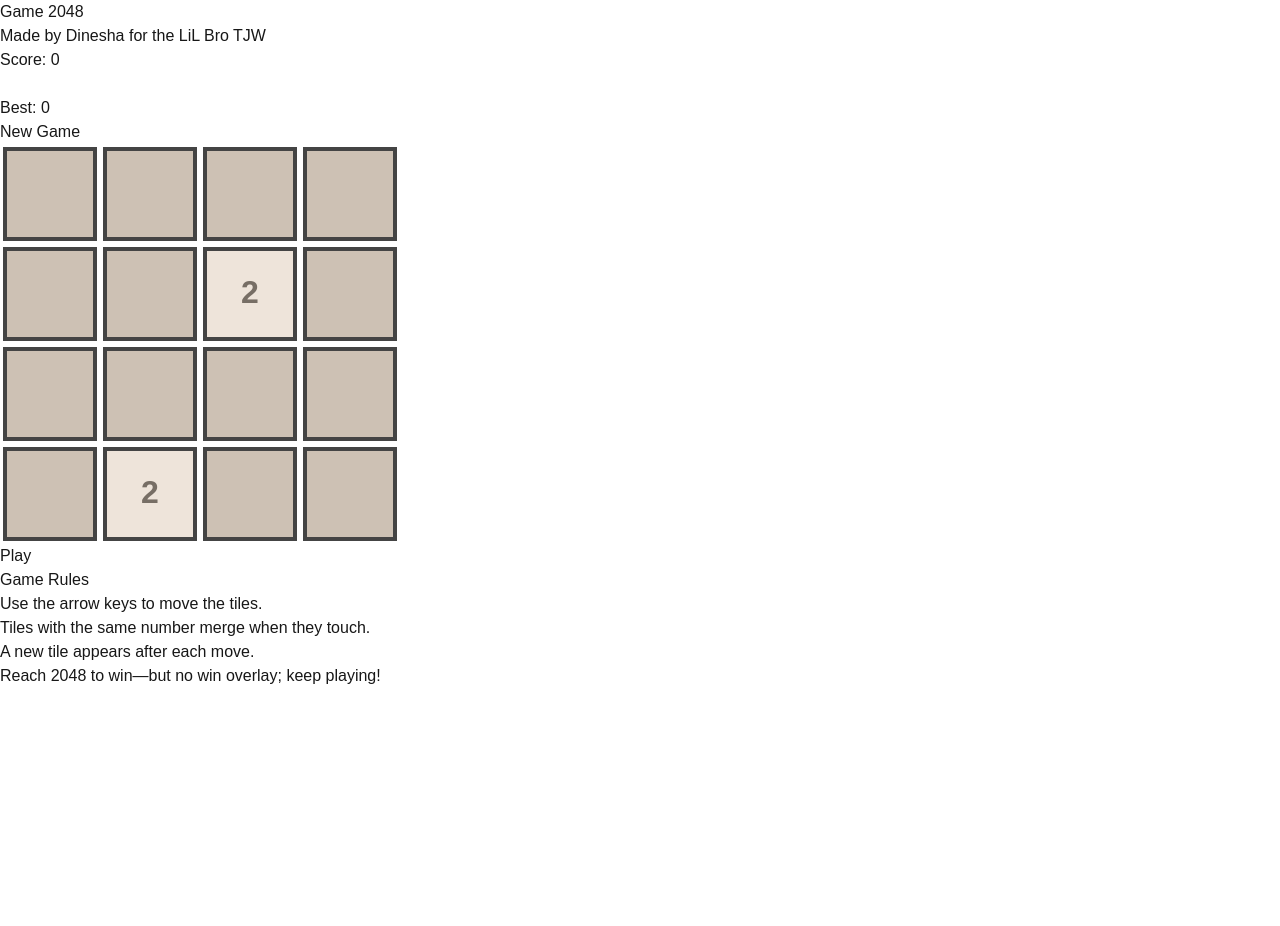
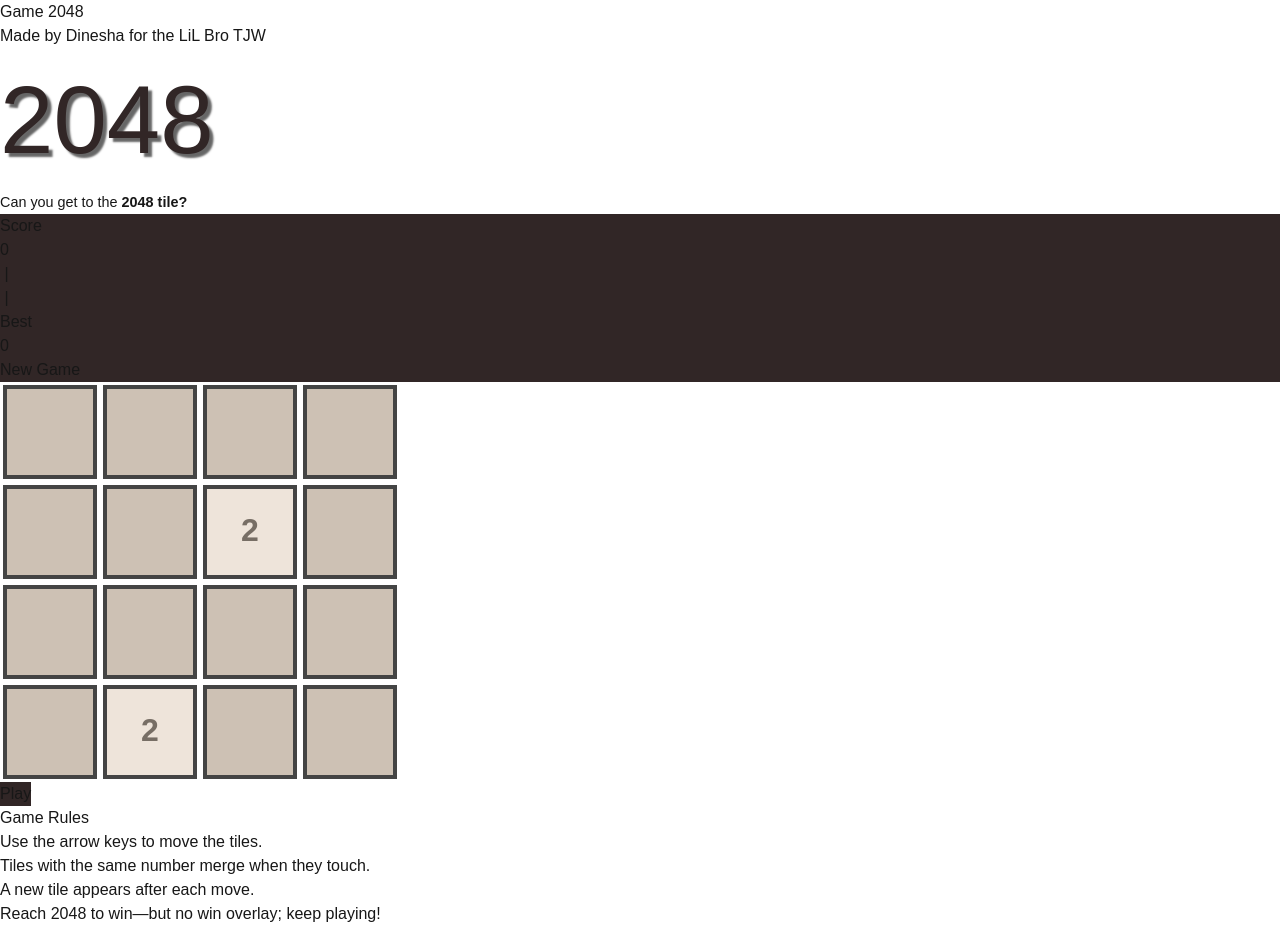
Before and after one commit to DineshaS14/my-2048-app, a Next.js app: page /game2048 in a window 1280 px wide. Before the commit the page ends 800 px from the top, so only its background shows below. Built offline with nearby package versions, Linux system fonts and the light colour scheme.

Commit message:
have a pretty good design and the game logic ready to go

```diff
--- a/components/Game2048.tsx
+++ b/components/Game2048.tsx
@@ -1,37 +1,47 @@
-'use client';
-import React, { useEffect, useRef, useState, useCallback } from 'react';
+"use client";
 
+import React, { useEffect, useRef, useState, useCallback } from "react";
+
+// ------------------------------
+// Constants and Helper Functions
+// ------------------------------
+
+// Grid size (4x4 board for 2048)
 const GRID_SIZE = 4;
-const TILE_SIZE = 100; // pixels per tile
+// Size of each tile in pixels
+const TILE_SIZE = 100;
+// Canvas size (width and height)
 const CANVAS_SIZE = GRID_SIZE * TILE_SIZE;
 
-//
-// Color mapping for each tile value
-//
+/**
+ * Returns the background and text colors for a given tile value.
+ * If the tile is empty (value 0), returns the color for empty cells.
+ */
 const getTileColors = (value: number) => {
   const colors: { [key: number]: { background: string; text: string } } = {
-    2: { background: '#eee4da', text: '#776e65' },
-    4: { background: '#ede0c8', text: '#776e65' },
-    8: { background: '#f2b179', text: '#ffffff' },
-    16: { background: '#f59563', text: '#ffffff' },
-    32: { background: '#f67c5f', text: '#ffffff' },
-    64: { background: '#f65e3b', text: '#ffffff' },
-    128: { background: '#edcf72', text: '#ffffff' },
-    256: { background: '#edcc61', text: '#ffffff' },
-    512: { background: '#edc850', text: '#ffffff' },
-    1024: { background: '#edc53f', text: '#ffffff' },
-    2048: { background: '#edc22e', text: '#ffffff' },
+    2: { background: "#eee4da", text: "#776e65" },
+    4: { background: "#ede0c8", text: "#776e65" },
+    8: { background: "#f2b179", text: "#ffffff" },
+    16: { background: "#f59563", text: "#ffffff" },
+    32: { background: "#f67c5f", text: "#ffffff" },
+    64: { background: "#f65e3b", text: "#ffffff" },
+    128: { background: "#edcf72", text: "#ffffff" },
+    256: { background: "#edcc61", text: "#ffffff" },
+    512: { background: "#edc850", text: "#ffffff" },
+    1024: { background: "#edc53f", text: "#ffffff" },
+    2048: { background: "#edc22e", text: "#ffffff" },
   };
-  // For empty cells:
+  // Color for empty cells:
   if (value === 0) {
-    return { background: '#cdc1b4', text: '#776e65' };
+    return { background: "#cdc1b4", text: "#776e65" };
   }
-  return colors[value] || { background: '#3c3a32', text: '#ffffff' };
+  return colors[value] || { background: "#3c3a32", text: "#ffffff" };
 };
 
-//
-// Game logic functions
-//
+/**
+ * Creates and returns an initial board with all cells set to 0,
+ * then adds two random tiles (2 or 4) to the board.
+ */
 const getInitialBoard = (): number[][] => {
   const board: number[][] = Array.from({ length: GRID_SIZE }, () =>
     Array(GRID_SIZE).fill(0)
@@ -39,6 +49,10 @@ const getInitialBoard = (): number[][] => {
   return addRandomTile(addRandomTile(board));
 };
 
+/**
+ * Adds a random tile (2 or 4) in one of the empty cells on the board.
+ * Returns a deep copy of the board after modification.
+ */
 const addRandomTile = (board: number[][]): number[][] => {
   const emptyCells: { x: number; y: number }[] = [];
   board.forEach((row, i) =>
@@ -47,12 +61,16 @@ const addRandomTile = (board: number[][]): number[][] => {
     })
   );
   if (emptyCells.length === 0) return board;
-  const { x, y } = emptyCells[Math.floor(Math.random() * emptyCells.length)];
+  const { x, y } =
+    emptyCells[Math.floor(Math.random() * emptyCells.length)];
   board[x][y] = Math.random() < 0.9 ? 2 : 4;
-  // Return a deep copy of the board.
+  // Return a deep copy to ensure state updates occur
   return board.map((row) => [...row]);
 };
 
+/**
+ * Checks whether two 2D arrays (boards) are equal.
+ */
 const arraysEqual = (a: number[][], b: number[][]): boolean => {
   for (let i = 0; i < a.length; i++) {
     for (let j = 0; j < a[i].length; j++) {
@@ -62,9 +80,16 @@ const arraysEqual = (a: number[][], b: number[][]): boolean => {
   return true;
 };
 
+/**
+ * Transposes a 2D array.
+ */
 const transpose = (board: number[][]): number[][] =>
   board[0].map((_, i) => board.map((row) => row[i]));
 
+/**
+ * Moves and merges a single row to the left.
+ * Returns the new row and the score obtained from merging tiles.
+ */
 const moveRowLeft = (row: number[]): { newRow: number[]; score: number } => {
   let newRow = row.filter((val) => val !== 0);
   let score = 0;
@@ -77,13 +102,20 @@ const moveRowLeft = (row: number[]): { newRow: number[]; score: number } => {
     }
   }
   newRow = newRow.filter((val) => val !== 0);
+  // Pad the row with zeros to maintain the grid size
   while (newRow.length < GRID_SIZE) {
     newRow.push(0);
   }
   return { newRow, score };
 };
 
-const moveLeft = (board: number[][]): { newBoard: number[][]; totalScore: number } => {
+/**
+ * Moves the entire board to the left.
+ * Returns the new board and the total score obtained.
+ */
+const moveLeft = (
+  board: number[][]
+): { newBoard: number[][]; totalScore: number } => {
   let newBoard: number[][] = [];
   let totalScore = 0;
   for (let i = 0; i < board.length; i++) {
@@ -94,7 +126,12 @@ const moveLeft = (board: number[][]): { newBoard: number[][]; totalScore: number
   return { newBoard, totalScore };
 };
 
-const moveRight = (board: number[][]): { newBoard: number[][]; totalScore: number } => {
+/**
+ * Moves the board to the right.
+ */
+const moveRight = (
+  board: number[][]
+): { newBoard: number[][]; totalScore: number } => {
   let newBoard: number[][] = [];
   let totalScore = 0;
   for (let i = 0; i < board.length; i++) {
@@ -106,24 +143,39 @@ const moveRight = (board: number[][]): { newBoard: number[][]; totalScore: numbe
   return { newBoard, totalScore };
 };
 
-const moveUp = (board: number[][]): { newBoard: number[][]; totalScore: number } => {
+/**
+ * Moves the board upward.
+ */
+const moveUp = (
+  board: number[][]
+): { newBoard: number[][]; totalScore: number } => {
   const transposed = transpose(board);
   const { newBoard: moved, totalScore } = moveLeft(transposed);
   return { newBoard: transpose(moved), totalScore };
 };
 
-const moveDown = (board: number[][]): { newBoard: number[][]; totalScore: number } => {
+/**
+ * Moves the board downward.
+ */
+const moveDown = (
+  board: number[][]
+): { newBoard: number[][]; totalScore: number } => {
   const transposed = transpose(board);
   const { newBoard: moved, totalScore } = moveRight(transposed);
   return { newBoard: transpose(moved), totalScore };
 };
 
+/**
+ * Checks if the game is over by verifying that no moves are possible.
+ */
 const isGameOver = (board: number[][]): boolean => {
+  // If there is any empty cell, the game is not over
   for (let i = 0; i < GRID_SIZE; i++) {
     for (let j = 0; j < GRID_SIZE; j++) {
       if (board[i][j] === 0) return false;
     }
   }
+  // Check for adjacent tiles that can be merged
   for (let i = 0; i < GRID_SIZE; i++) {
     for (let j = 0; j < GRID_SIZE; j++) {
       if (j < GRID_SIZE - 1 && board[i][j] === board[i][j + 1]) return false;
@@ -133,28 +185,39 @@ const isGameOver = (board: number[][]): boolean => {
   return true;
 };
 
-//
-// Canvas game component with an attractive background and overlays on canvas
-//
+// ------------------------------
+// CanvasGame Component
+// ------------------------------
+
+/**
+ * Main component that renders the 2048 game using an HTML canvas.
+ * It includes the game board, scoreboard, control buttons, and overlays.
+ */
 const CanvasGame: React.FC = () => {
+  // Reference to the canvas element
   const canvasRef = useRef<HTMLCanvasElement>(null);
+
+  // Game state variables
   const [gameStarted, setGameStarted] = useState<boolean>(false);
   const [board, setBoard] = useState<number[][]>(getInitialBoard());
   const [score, setScore] = useState<number>(0);
   const [bestScore, setBestScore] = useState<number>(0);
   const [gameOver, setGameOver] = useState<boolean>(false);
 
-  // Draw the board on the canvas
+  /**
+   * Draws the board on the canvas.
+   * Loops over each cell to draw the tile background, border, and number.
+   */
   const drawBoard = useCallback(() => {
     const canvas = canvasRef.current;
     if (!canvas) return;
-    const ctx = canvas.getContext('2d');
+    const ctx = canvas.getContext("2d");
     if (!ctx) return;
 
-    // Clear the canvas
+    // Clear the entire canvas
     ctx.clearRect(0, 0, CANVAS_SIZE, CANVAS_SIZE);
 
-    // Loop through the board and draw each tile
+    // Loop through the grid and draw each tile
     for (let i = 0; i < GRID_SIZE; i++) {
       for (let j = 0; j < GRID_SIZE; j++) {
         const value = board[i][j];
@@ -166,28 +229,32 @@ const CanvasGame: React.FC = () => {
         ctx.fillStyle = background;
         ctx.fillRect(x + 5, y + 5, TILE_SIZE - 10, TILE_SIZE - 10);
 
-        // Draw a thicker, darker gray border around each tile
+        // Draw a thick border around the tile
         ctx.lineWidth = 4;
-        ctx.strokeStyle = '#444444';
+        ctx.strokeStyle = "#444444";
         ctx.strokeRect(x + 5, y + 5, TILE_SIZE - 10, TILE_SIZE - 10);
 
-        // Draw the number if the tile is non-zero.
+        // If the tile is non-zero, draw its number in the center
         if (value !== 0) {
           ctx.fillStyle = text;
-          ctx.font = 'bold 32px Arial';
-          ctx.textAlign = 'center';
-          ctx.textBaseline = 'middle';
+          ctx.font = "bold 32px Arial";
+          ctx.textAlign = "center";
+          ctx.textBaseline = "middle";
           ctx.fillText(String(value), x + TILE_SIZE / 2, y + TILE_SIZE / 2);
         }
       }
     }
   }, [board]);
 
+  // Redraw the board every time it changes
   useEffect(() => {
     drawBoard();
   }, [board, drawBoard]);
 
-  // Handle keyboard input for moves
+  /**
+   * Handles moves based on a direction input ("up", "down", "left", "right").
+   * Updates the board, score, and checks for game over.
+   */
   const handleMove = (direction: string) => {
     if (gameOver) return;
 
@@ -196,16 +263,16 @@ const CanvasGame: React.FC = () => {
       | undefined = undefined;
 
     switch (direction) {
-      case 'up':
+      case "up":
         moveResult = moveUp(board);
         break;
-      case 'down':
+      case "down":
         moveResult = moveDown(board);
         break;
-      case 'left':
+      case "left":
         moveResult = moveLeft(board);
         break;
-      case 'right':
+      case "right":
         moveResult = moveRight(board);
         break;
       default:
@@ -214,6 +281,7 @@ const CanvasGame: React.FC = () => {
 
     if (moveResult) {
       const { newBoard, totalScore } = moveResult;
+      // Only update if the board has changed
       if (!arraysEqual(board, newBoard)) {
         const boardWithNewTile = addRandomTile(newBoard);
         const newScore = score + totalScore;
@@ -227,13 +295,17 @@ const CanvasGame: React.FC = () => {
     }
   };
 
+  /**
+   * Handles keydown events for arrow keys.
+   * Maps the arrow key events to corresponding move directions.
+   */
   const handleKeyDown = useCallback(
     (e: KeyboardEvent) => {
-      const moves: { [key in 'ArrowUp' | 'ArrowDown' | 'ArrowLeft' | 'ArrowRight']: string } = {
-        ArrowUp: 'up',
-        ArrowDown: 'down',
-        ArrowLeft: 'left',
-        ArrowRight: 'right',
+      const moves: { [key in "ArrowUp" | "ArrowDown" | "ArrowLeft" | "ArrowRight"]: string } = {
+        ArrowUp: "up",
+        ArrowDown: "down",
+        ArrowLeft: "left",
+        ArrowRight: "right",
       };
       if (moves[e.key as keyof typeof moves]) {
         e.preventDefault();
@@ -243,59 +315,119 @@ const CanvasGame: React.FC = () => {
     [board, score, gameOver]
   );
 
+  // Add the keydown event listener when the component mounts
   useEffect(() => {
-    window.addEventListener('keydown', handleKeyDown);
-    return () => window.removeEventListener('keydown', handleKeyDown);
+    window.addEventListener("keydown", handleKeyDown);
+    return () => window.removeEventListener("keydown", handleKeyDown);
   }, [handleKeyDown]);
 
+  /**
+   * Resets the game by reinitializing the board, resetting the score, and clearing the game over state.
+   */
   const newGame = () => {
     setBoard(getInitialBoard());
     setScore(0);
     setGameOver(false);
   };
 
+
+  // ------------------------------
+  // JSX Return (Render)
+  // ------------------------------
   return (
-    <div className="flex flex-col items-center justify-center inline-block border-4 p-6 border-black rounded-lg bg-gradient-to-br from-blue-500 to-purple-600">
-
-      <div className="flex justify-between w-80 mb-4 space-x-4">
-        <div className="bg-[#bbada0] text-black px-4 py-2 rounded border-4 border-solid border-[#1f2129]">
-          Score: {score}
-        </div>&nbsp;&nbsp;&nbsp;
-        <div className="bg-[#bbada0] text-black px-4 py-2 rounded border-4 border-solid border-black">
-          Best: {bestScore}
+    <div className="flex flex-col items-center justify-center border-4 p-6 border-black rounded-lg bg-gradient-to-br from-blue-500 to-purple-600">
+      <div className="flex justify-center items-center space-x-8">
+  {/* Left Column - Title & Subtitle */}
+  <div className="flex flex-col space-y-4">
+  <div
+  style={{fontSize: "6rem",
+    color: "#312626",
+    textShadow: "4px 4px 2px rgba(0, 0, 0, 0.6)", // Black shadow
+  }}
+  className="bg-red-500 font-bold text-6xl">2048</div>
+  <div
+  style={{fontSize: "0.9rem"}}
+  className="text-xs">
+  Can you get to the <strong className="font-bold">2048 tile?</strong>
   </div>
 
+  </div>
+
+  {/* Right Column - Scoreboard & Button */}
+  <div
+  style={{ backgroundColor: "#312626" }} // Explicit color setting
+  className="flex flex-col items-center space-y-4 rounded-lg p-4">
+    {/* Scores Row */}
+    <div
+    className="flex justify-between items-center">
+      {/* Score display */}
+      <div
+      className="bg-[#bbada0] text-white text-center items-center ">
+        <p className="text-xs uppercase font-bold">Score</p>
+        <p className="text-2xl font-bold">{score}</p>
+      </div>
+      <div className="text-white">
+      &nbsp;|&nbsp;<br/>&nbsp;|&nbsp;<br/>
+      </div>
+      {/* Best score display */}
+      <div className="bg-[#bbada0] text-white text-center  px-6 py-6 rounded-md">
+        <p className="text-xs uppercase font-bold">Best</p>
+        <p className="text-2xl font-bold">{bestScore}</p>
+      </div>
+    </div>
+
+    {/* New Game Button */}
     <button
-        onClick={newGame}
-        className="bg-orange-600 border-4 border-[#171717] text-black px-8 py-4 rounded hover:bg-orange-400 text-2xl mb-4"
+      onClick={() => {
+      newGame();
+      setGameStarted(true);
+      }}
+      style={{ backgroundColor: "#312626" }} // Explicit color setting
+      className="text-white border-solid border-black border-4 rounded-lg px-4 shadow-md transition duration-200 font-bold text-lg hover:bg-orange-500 mx-2 my-2"
     >
       New Game
     </button>
   </div>
+</div>
+
+
+
+      {/* Canvas container with its own border */}
       <div className="relative inline-block rounded-lg overflow-hidden">
         <canvas
           ref={canvasRef}
           width={CANVAS_SIZE}
           height={CANVAS_SIZE}
-          className="border-8 border-gray-800 rounded-lg"
+          className="border-8 border-gray-800 rounded-lg block"
         />
-        {/* Start overlay: show Play button on top of the board until game is started */}
+        {/* Start overlay: if the game hasn't started, show Play and New Game buttons side-by-side */}
         {!gameStarted && (
           <div className="absolute inset-0 flex flex-col items-center justify-center bg-black bg-opacity-70 rounded-lg">
+            <div className="flex space-x-4">
               <button
                 onClick={() => setGameStarted(true)}
-              className="bg-orange-900 border-2 border-orange-700 text-white px-8 py-4 rounded hover:bg-orange-800 text-2xl"
+                style={{ backgroundColor: "#312626" }} // Explicit color setting
+                className="text-white border-solid border-black border-4 rounded-lg px-4 shadow-md transition duration-200 font-bold text-lg hover:bg-orange-500 mx-2 my-2"
               >
                 Play
               </button>
+
+            </div>
           </div>
         )}
+        {/* Game Over overlay: displays when the game is over */}
         {gameOver && (
           <div className="absolute inset-0 flex flex-col items-center justify-center bg-black bg-opacity-60 rounded-lg">
-            <h2 className="text-4xl font-bold text-white mb-4">Game Over!</h2>
+            <h2
+            style={{fontSize: "6rem",
+              color: "#312626",
+              textShadow: "4px 4px 2px rgba(0, 0, 0, 0.6)", // Black shadow
+            }}
+            className="text-4xl font-bold text-white mb-4">Game Over!</h2>
             <button
               onClick={newGame}
-              className="bg-red-500 border border-black text-white px-6 py-3 rounded hover:bg-red-600 text-2xl"
+              style={{ backgroundColor: "#312626" }} // Explicit color setting
+              className="text-white border-solid border-black border-4 rounded-lg px-4 shadow-md transition duration-200 font-bold text-lg hover:bg-orange-500 mx-2 my-2"
             >
               Restart
             </button>
--- a/src/app/gameFlappyBird/page.tsx
+++ b/src/app/gameFlappyBird/page.tsx
@@ -1,14 +1,14 @@
 "use client";
 
 import React from "react";
-import Game2048 from "../../../components/GameFlappyBird";
+import FlappyBird from "../../../components/GameFlappyBird";
 
 function GameFlappyBirdPage() {
   return (
     <div className="min-h-screen flex flex-col items-center justify-center">
         <h1>Game 2048</h1>
         <h3>Made by Dinesha for the LiL Bro TJW</h3>
-      <Game2048 />
+      <FlappyBird />
     </div>
   );
 }
```
Lines whose indentation alone changed are shown as unchanged.
